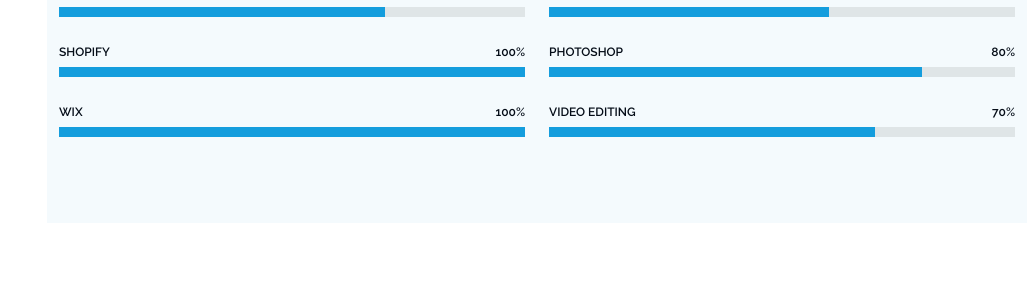
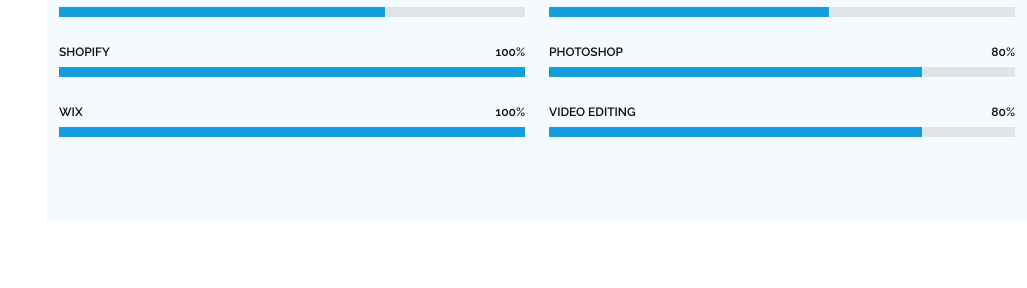
Before and after one commit to Samuelcabz/PDF_Splitter, a Flask app: page / in a window 1280 px wide. Shown: the part 2027-2315 px from the top of the page, without its empty margins (253-1280 px from the left). Run offline with Flask 2, Linux system fonts and the light colour scheme; some libraries are stand-ins or nearby versions.

Commit message:
Update index.html

```diff
--- a/templates/index.html
+++ b/templates/index.html
@@ -264,9 +264,9 @@
 
 
              <div class="progress">
-              <span class="skill"><span>Video Editing</span> <i class="val">70%</i></span>
+              <span class="skill"><span>Video Editing</span> <i class="val">80%</i></span>
               <div class="progress-bar-wrap">
-                <div class="progress-bar" role="progressbar" aria-valuenow="70" aria-valuemin="0" aria-valuemax="100"></div>
+                <div class="progress-bar" role="progressbar" aria-valuenow="80" aria-valuemin="0" aria-valuemax="100"></div>
               </div>
             </div>
 
```
